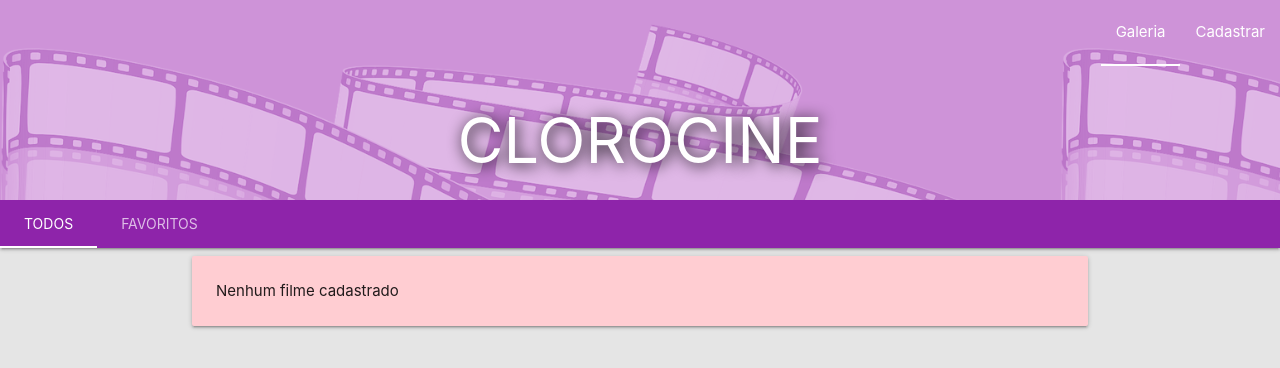
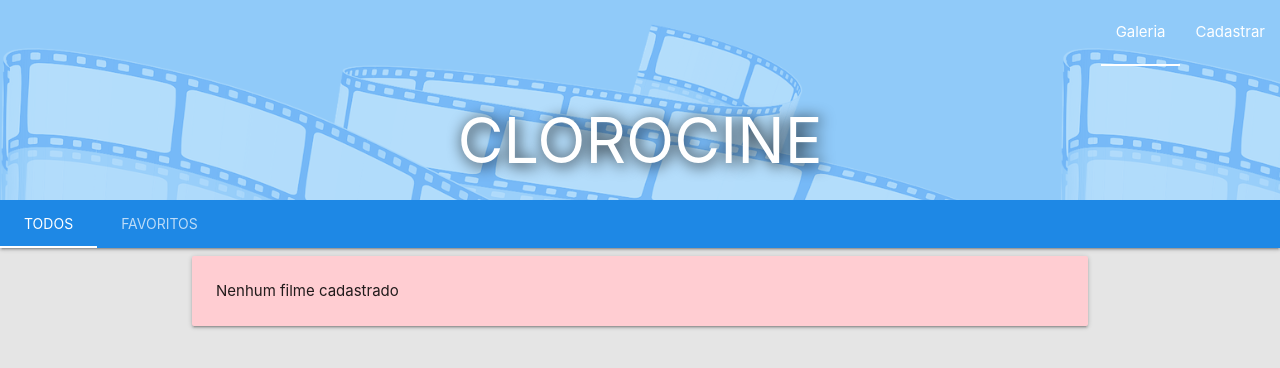
Before and after one commit to NicolasBabolin/Clorocine---PWII, a PHP site: page / in a window 1280 px wide. Shown: the top 368 px of the page. Run offline with PHP 8.4, Linux system fonts and the light colour scheme; data that the repository does not hold is empty.

```diff
--- a/view/galeria.php
+++ b/view/galeria.php
@@ -11,7 +11,7 @@ $filmes = $controller->index();
 
 <body>
 
-    <nav class="nav-extended purple lighten-3">
+    <nav class="nav-extended blue lighten-3">
         <div class="nav-wrapper">
             <ul id="nav-mobile" class="right">
                 <li class="active"><a href="/">Galeria</a></li>
@@ -22,7 +22,7 @@ $filmes = $controller->index();
             <h1>CLOROCINE</h1>
         </div>
         <div class="nav-content">
-            <ul class="tabs tabs-transparent purple darken-1">
+            <ul class="tabs tabs-transparent blue darken-1">
                 <li class="tab"><a class="active" href="#test1">Todos</a></li>
                 <li class="tab"><a href="#test3">Favoritos</a></li>
             </ul>
```
